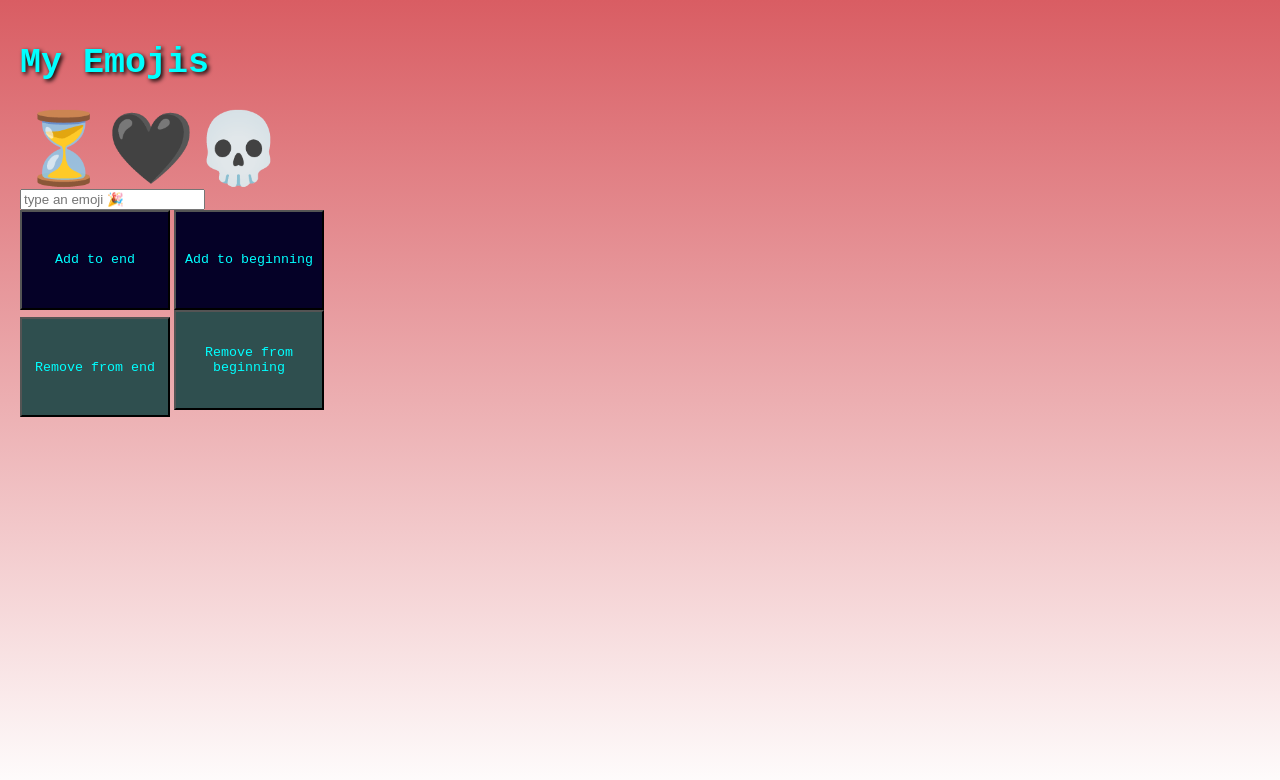
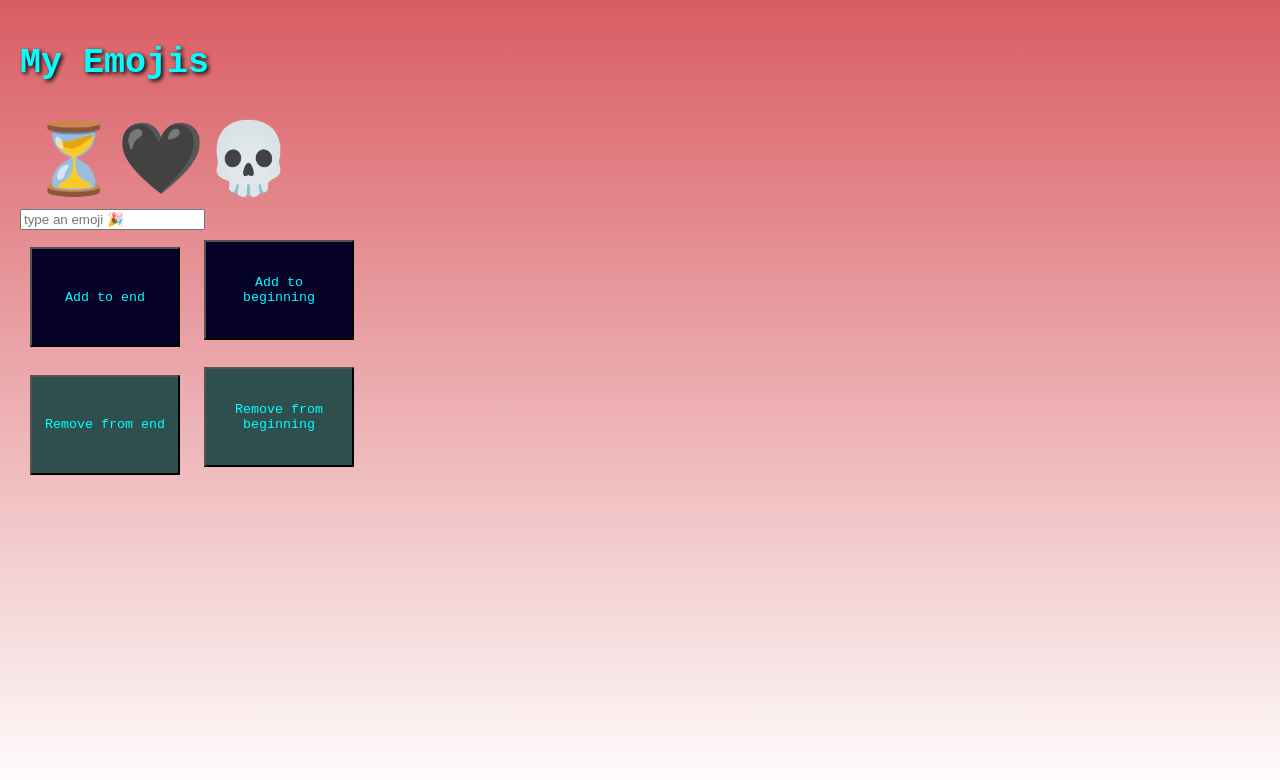
Before and after one commit to cvs181801/EmojiProject, a plain HTML site: page index.html in a window 1280 px wide. Drawn offline with Linux system fonts and the light colour scheme.

Commit message:
Update stylesheet.css

```diff
--- a/stylesheet.css
+++ b/stylesheet.css
@@ -21,6 +21,8 @@ h1 {
     background-color: #050127;
     color: aqua;
     font-family: "copperplate", 'Courier New', Courier, monospace;
+    margin: 10px;
+    padding: 10px;
 }
 
 #shift-btn,#pop-btn {
@@ -29,8 +31,11 @@ h1 {
     background-color: darkslategrey;
     color: aqua;
     font-family: "copperplate", 'Courier New', Courier, monospace;
+    margin: 10px;
+    padding: 10px;
 }
 
 #emojiContainer {
     font-size: 70px;
+    padding: 10px;
 }
```
